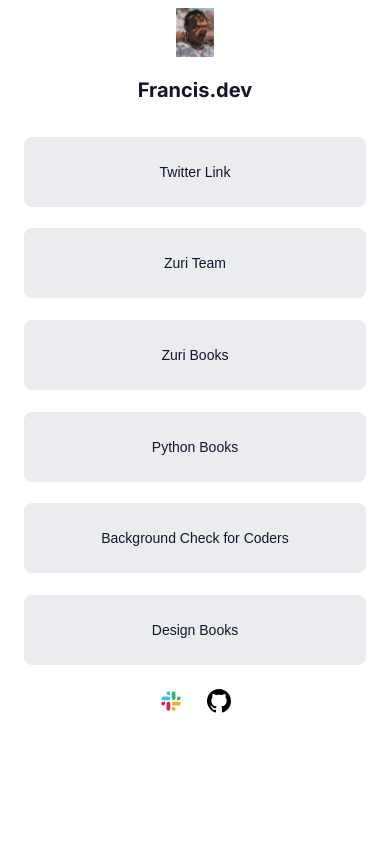
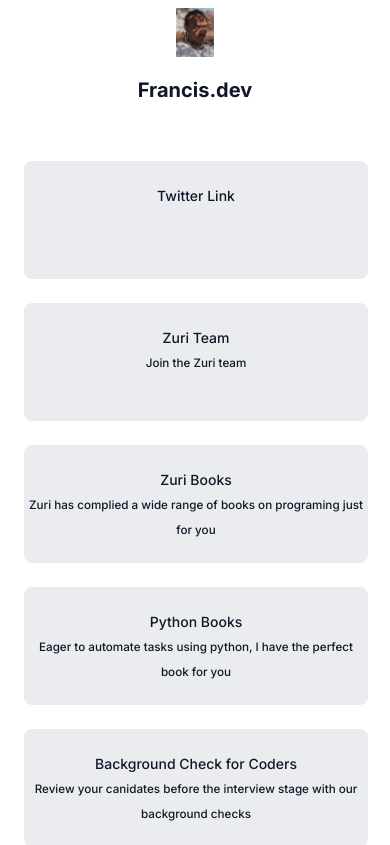
Before and after one commit to Edema-wxd/task1, a React (Create React App) app: page / in a window 390 px wide. Shown: the top 845 px of the page. Built offline with nearby package versions, Linux system fonts and the light colour scheme.

Commit message:
changed buttons

```diff
--- a/src/components/Body.jsx
+++ b/src/components/Body.jsx
@@ -1,4 +1,3 @@
-import Button from "../shared/Button"
 import slackimg from '../images/slack.svg'
 import gitimg from "../images/github.svg"
 import profileimg from "../images/profile.png"
@@ -8,26 +7,25 @@
         <>
         <div className="profile">
             <img src={profileimg} alt="" id="profile_img" className="proimg"/>
-
             <h1 id="twitter">Francis.dev</h1>
-            <h2 id="slack">WoodsFrancis</h2>
+            <h2 id="slack">FrancisWoods</h2>
         </div>
 
 
         <div className="link-arr">
 
 
-        <a href="https://mobile.twitter.com/_edema_  " id=""><Button>Twitter Link</Button></a>
+        <a href="https://mobile.twitter.com/_edema_" className="btn" id="twt">Twitter Link </a>
 
-        <a href="https://training.zuri.team/" id="btn_zuri"><Button>Zuri Team</Button></a>
+        <a href="https://training.zuri.team/" className="btn" id="btn_zuri">Zuri Team <br /> <sub>Join the Zuri team</sub> </a>
 
-        <a href="http://books.zuri.team" id="books"><Button>Zuri Books</Button></a>
+        <a href="http://books.zuri.team"  className="btn" id="books">Zuri Books <br /> <sub>Zuri has complied a wide range of books on programing just for you </sub></a>
 
-        <a href="https://books.zuri.team/python-for-beginners?ref_id=<FrancisWoods>" id="book_python"><Button>Python Books</Button></a>
+        <a href="https://books.zuri.team/python-for-beginners?ref_id=FrancisWoods" className="btn"  id="book_python">Python Books <br /> <sub>Eager to automate tasks using python, I have the perfect book for you</sub></a>
 
-        <a href="https://background.zuri.team" id="pitch"><Button>Background Check for Coders</Button></a>
+        <a href="https://background.zuri.team" className="btn"  id="pitch">Background Check for Coders <br /> <sub>Review your canidates before the interview stage with our background checks</sub></a>
 
-        <a href="https://books.zuri.team/design-rules" id="book_design"><Button>Design Books</Button></a>
+        <a href="https://books.zuri.team/design-rules"  className="btn" id="book_design">Design Books <br /> <sub>Want to learn Design, click here for a free copy to get your journey started.</sub></a>
 
         </div>
 
--- a/src/index.css
+++ b/src/index.css
@@ -33,7 +33,7 @@
 }
 
 .link-arr{
-    height: 576px;
+    height: auto;
     display: flex;
     flex-direction: column;
     flex-wrap: nowrap;
@@ -58,6 +58,8 @@
     border: solid #EAECF0 1px;
     text-decoration: none;
     width: 100%;
+    height: 48px;
+    margin-top: 24px;
 }
 
 .btn:hover {
@@ -164,7 +166,7 @@
         display: none;
     }
     .link-arr{
-        height: 528px;
+        height: auto;
         margin: 32px 16px 24px;
     }
 
@@ -195,6 +197,9 @@
         width: 343px;
         height: 48px;
         font-size: 16px;
+    }
 
+    .btn{
+        height: 68px;
     }
 }
--- a/src/shared/Button.jsx
+++ /dev/null
@@ -1,9 +0,0 @@
-function Button({children}) {
-  return (
-    <button className="btn">
-        {children}
-    </button>
-  )
-}
-
-export default Button
```
